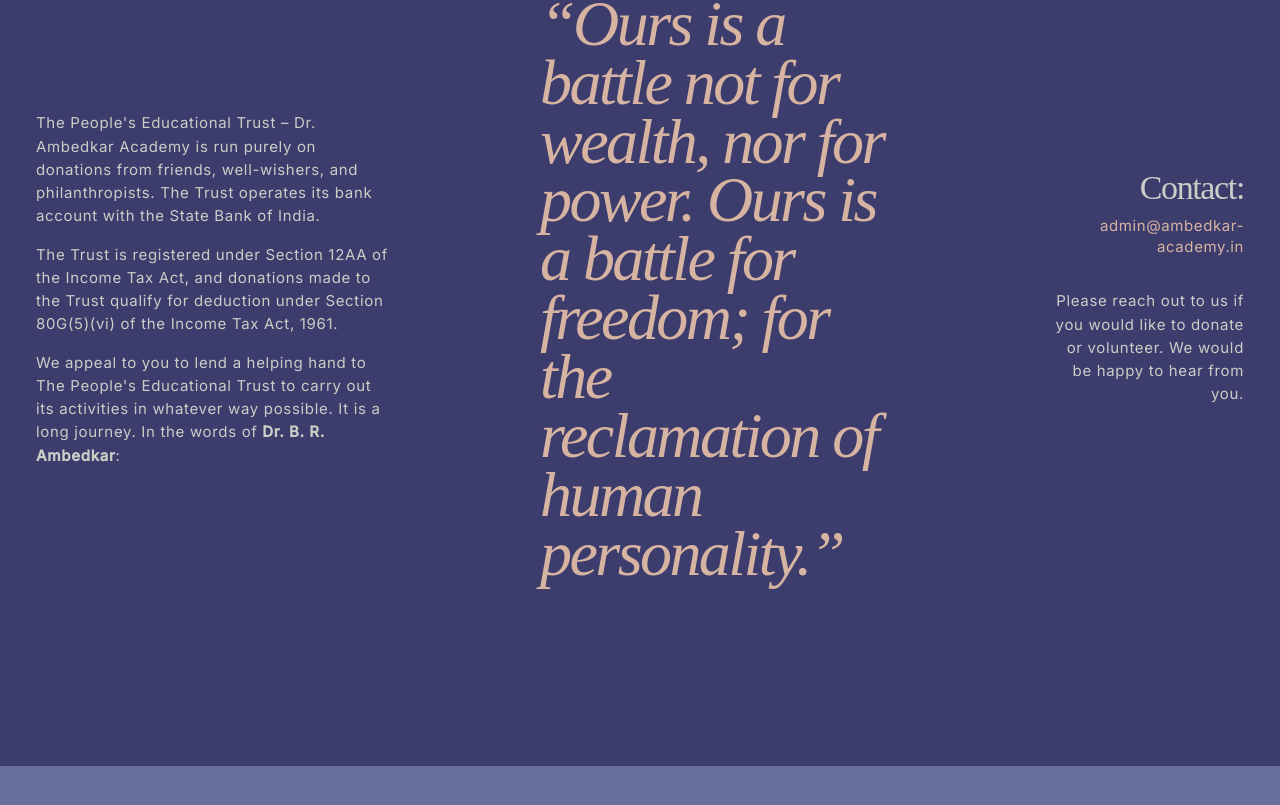
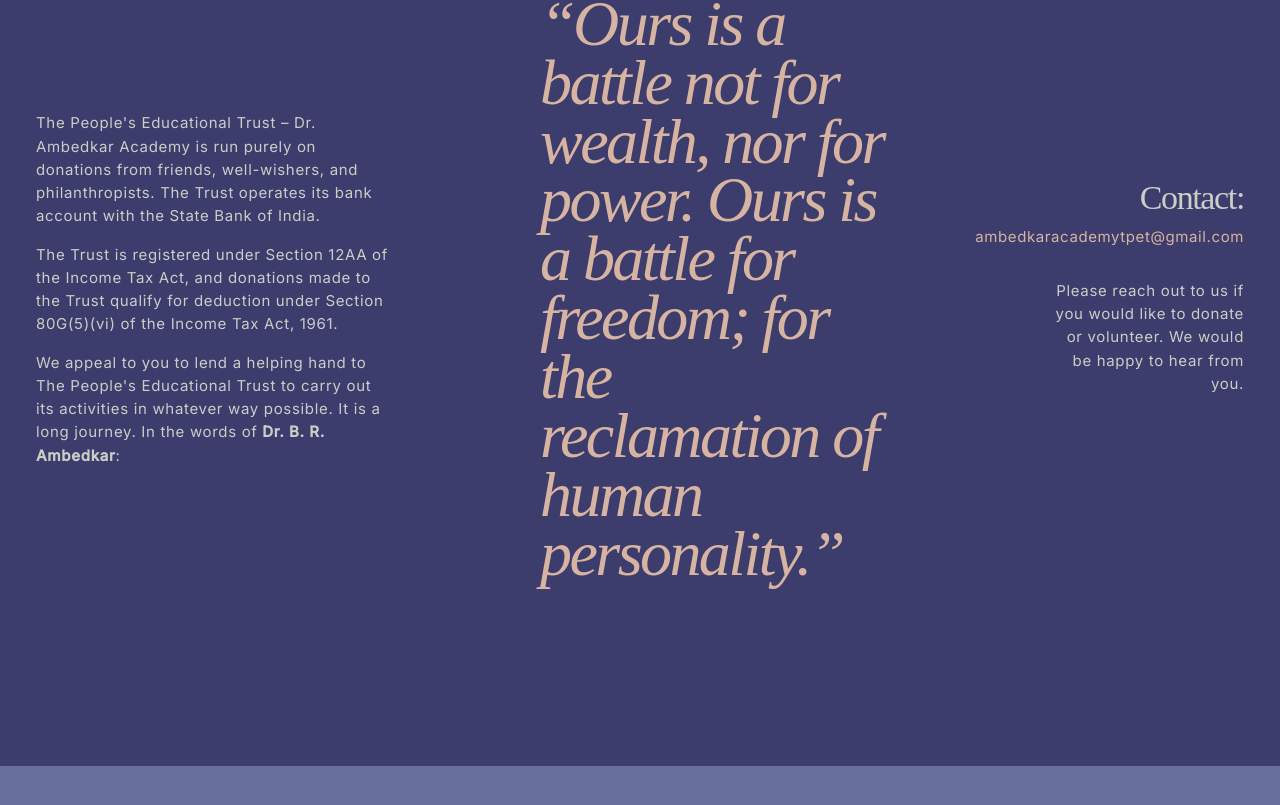
Before and after one commit to nive21/ambedkar-academy, a React (Vite) app: page / in a window 1280 px wide. Shown: the part 5300-6105 px from the top of the page. Built offline with nearby package versions, Linux system fonts and the light colour scheme; no server answers; the database is empty; a web font is replaced by a local one.

Commit message:
update email

```diff
--- a/src/components/ClosingSection.jsx
+++ b/src/components/ClosingSection.jsx
@@ -115,7 +115,7 @@
             <div className="closing-block">
               <div className="closing-label">Contact:</div>
               <div className="closing-contacts">
-                <span>admin@ambedkar-academy.in</span>
+                <span>ambedkaracademytpet@gmail.com</span>
                 {/* <span>+91-1234567890</span> */}
               </div>
             </div>
```
